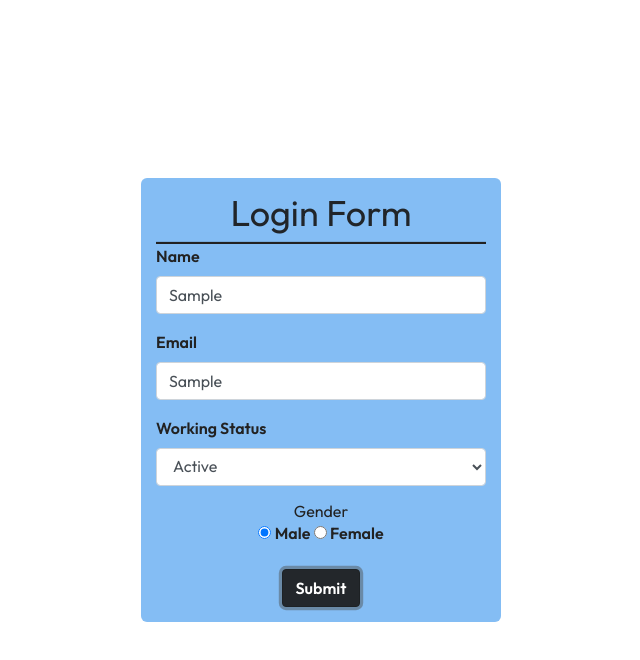
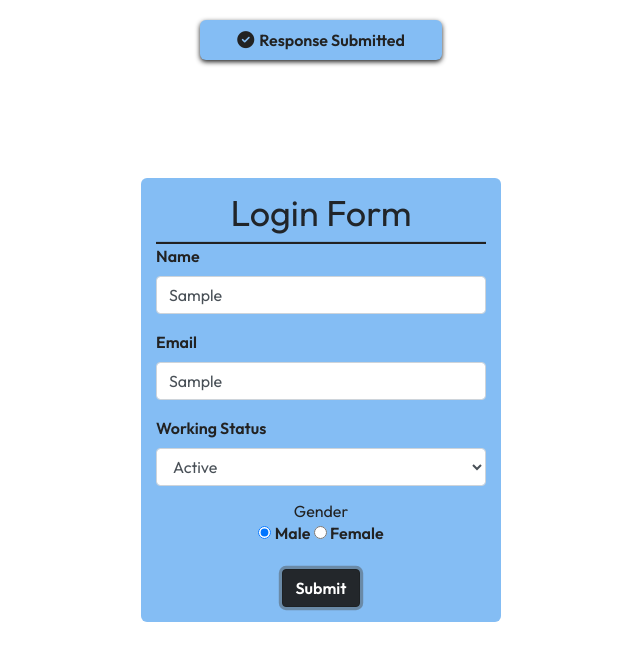
Before and after one commit to Harshavardhanchowwdary/UserFormapidetails, a plain HTML site: page formproject/index.html in a window 1280 px wide. Both pictures are taken after typing "Sample", "Sample" into the empty fields and a click on the button "Submit". Shown: the whole page, without its empty margins (319-959 px from the left). Drawn offline with nearby package versions, Linux system fonts and the light colour scheme; no server answers.

Commit message:
Add files via upload

```diff
--- a/formproject/index.html
+++ b/formproject/index.html
@@ -21,6 +21,7 @@
     <link href="https://cdn.jsdelivr.net/npm/tailwindcss@latest/dist/tailwind.min.css" rel="stylesheet">
     <link rel="stylesheet" href="style.css">
     <script src="https://unpkg.com/@tailwindcss/browser@4"></script>
+    <script src="https://kit.fontawesome.com/ec974b09d4.js" crossorigin="anonymous"></script>
 </head>
 <body>
     <div class="fluid-container d-flex flex-column justify-content-center vh-100" >
@@ -60,6 +61,9 @@
             </div>
         </div>
     </div>
+    <div class="popcard" id="popupcard">
+        <p id="" class="text-center font-semibold text-black-800"><i class="fa-solid fa-circle-check iconcolor"></i>Response Submitted</p>
+    </div>
     <script src="script.js"></script>
 </body>
 </html>
--- a/formproject/script.js
+++ b/formproject/script.js
@@ -41,7 +41,7 @@ function submitdata(formdata){
     })
 }
 
-nameelement.addEventListener('change',function(e){
+nameelement.addEventListener('blur',function(e){
     if(nameelement.value === ""){
         nameerror.textContent = "Required*";
         nameerror.classList.add('errormsg');
@@ -51,7 +51,7 @@ nameelement.addEventListener('change',function(e){
     formdata.name = e.target.value;
 });
 
-emailelemnt.addEventListener('change',function(e){
+emailelemnt.addEventListener('blur',function(e){
     if(emailelemnt.value === ""){
         emailerror.textContent = "Required*";
         emailerror.classList.add('errormsg');
@@ -70,7 +70,13 @@ GendFemale.addEventListener('change',function(e){
     formdata.gender = e.target.value;
 });
 
-
+function cardpop(){
+    let pop = document.getElementById('popupcard');
+    pop.classList.add('show');
+    setTimeout(()=>{
+    pop.classList.remove('show');
+    },3000);
+}
 function validate(formdata){
     let {name , email} = formdata;
     if(name.value === ""){
@@ -93,5 +99,6 @@ formelement.addEventListener('submit',function(event){
     event.preventDefault();
     validate(formdata);
     submitdata(formdata);
-
+    console.log(formdata);
+    cardpop();
 });
--- a/formproject/style.css
+++ b/formproject/style.css
@@ -41,3 +41,27 @@ hr{
     font-weight: 550;
     font-size: 13px;
 }
+.iconcolor{
+    color: #222;
+    font-size: 17px;
+    margin-right: 5px;
+}
+.popcard{
+    position: fixed;
+    top: 20px;
+    left: 50%;
+    background-color: #84bdf4;
+    color: #222;
+    padding: 8px;
+    border-radius: 6px;
+    min-width: 242px;
+    box-shadow: 0px 2px 5px #222;
+    /* Animation */
+    opacity: 0;
+    transform: translate(-50%,-50px);
+    transition: opacity 0.4s ease , transform 0.4s ease;
+}
+.popcard.show{
+    opacity: 1;
+    transform: translate(-50%,0);
+}
```
